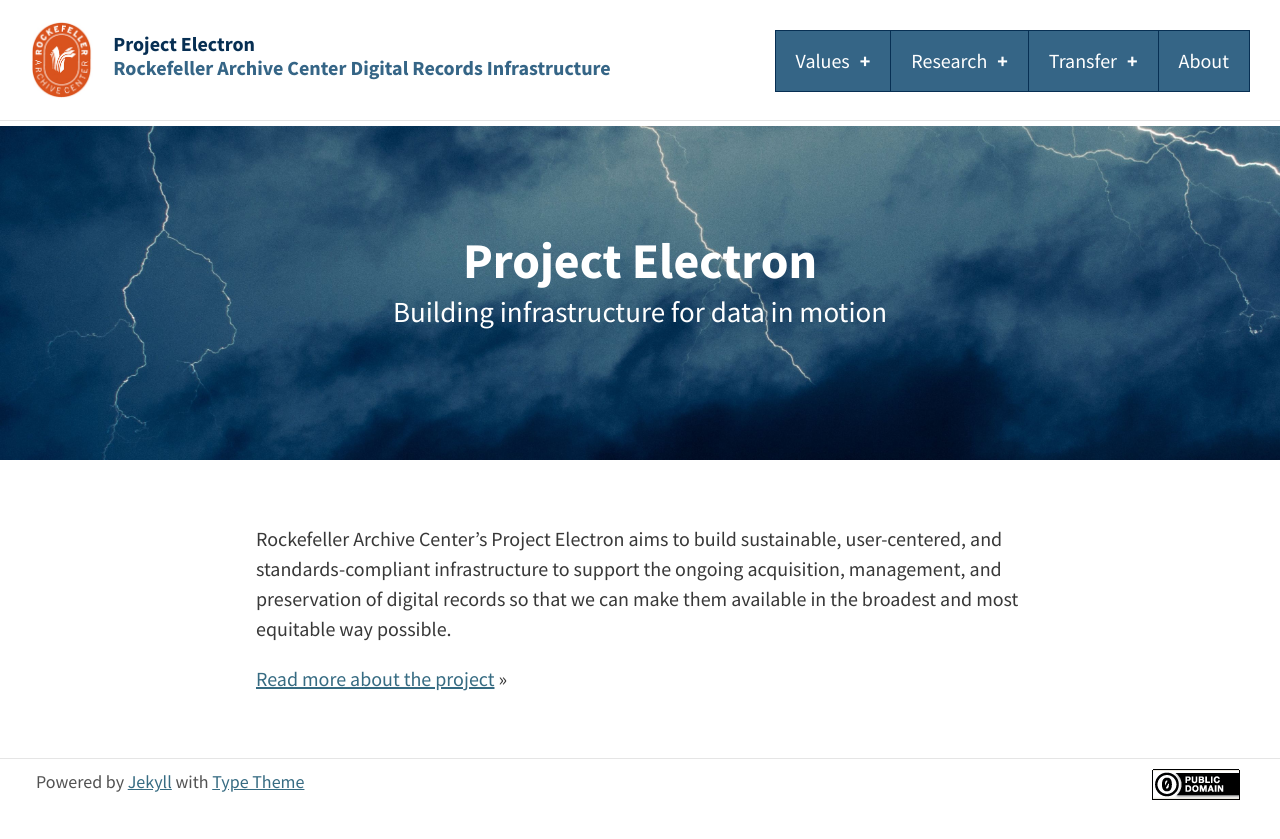
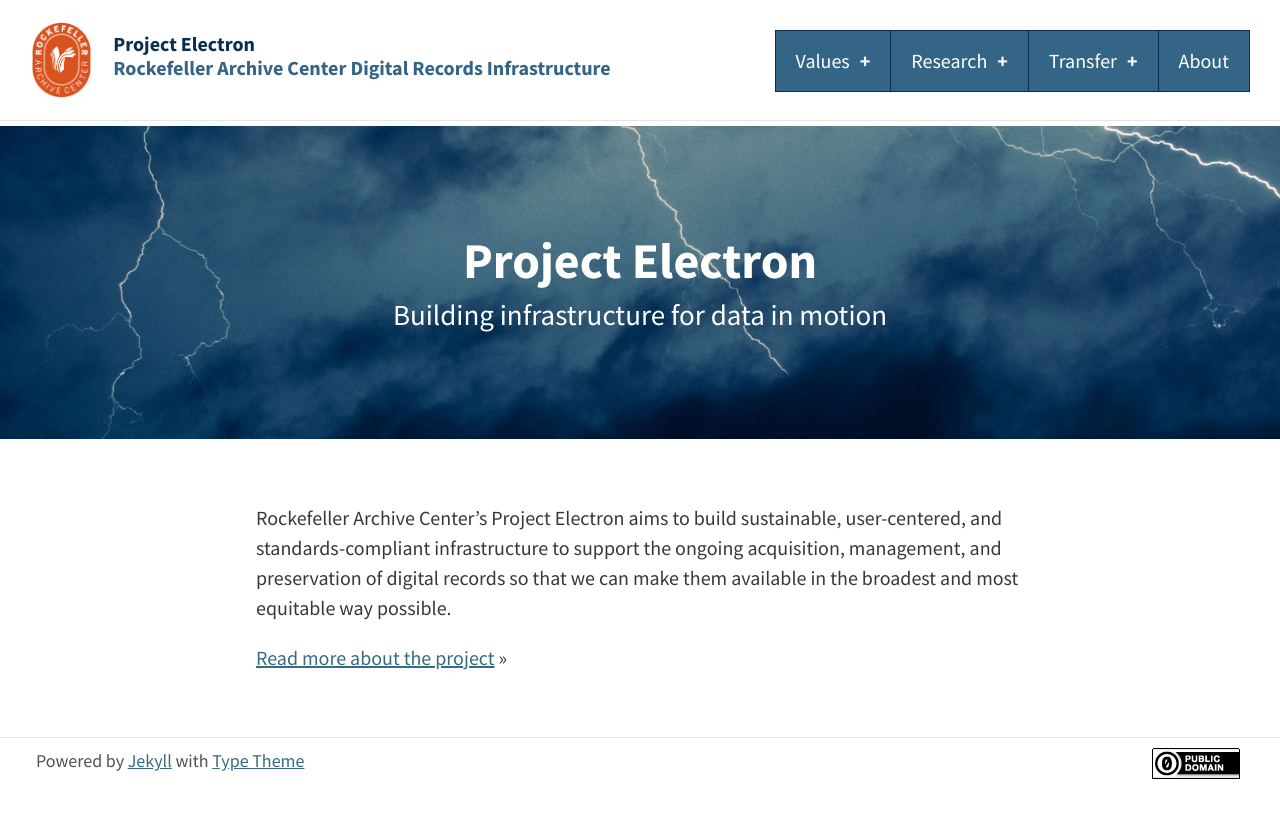
Before and after one commit to RockefellerArchiveCenter/project_electron, a Jekyll site: the page built from index.md, in a window 1280 px wide. Shown: the top 839 px of the page. Built offline with Jekyll 4.4.1, drawn with Linux system fonts in a browser that asks for light colours; nearby versions of some CDN libraries.

Commit message:
fix heading problem

```diff
--- a/_layouts/page.html
+++ b/_layouts/page.html
@@ -5,7 +5,7 @@
 <article {% if page.feature-img %}class="feature-image"{% endif %}>
   <header style="background-image: url('{{ site.baseurl }}/{{ page.feature-img }}')">
     <h1 class="title">{{ page.title }}</h1>
-    {% if page.subtitle %}<h2 class="subtitle">{{ page.subtitle }}<h2>{% endif %}
+    {% if page.subtitle %}<p class="subtitle">{{ page.subtitle }}<pp>{% endif %}
   </header>
   <section class="post-content">{{ content }}</section>
 </article>
```
